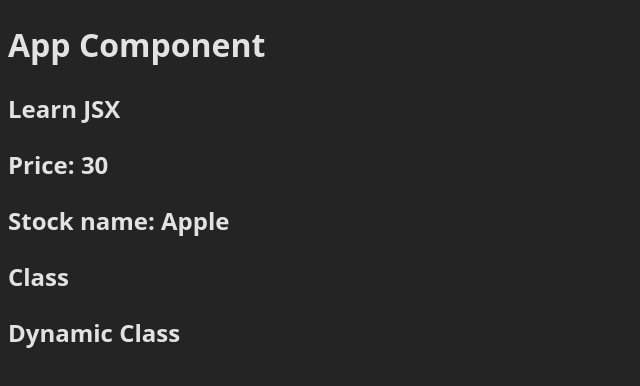
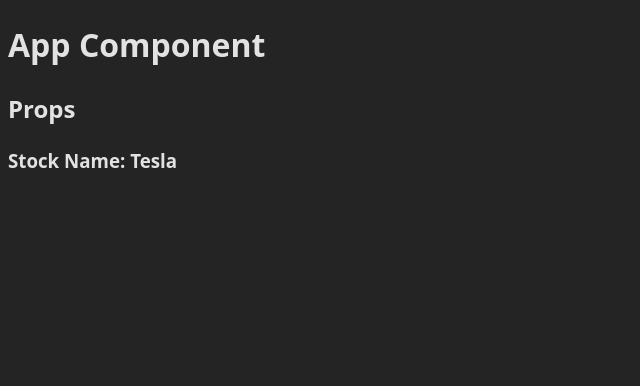
Before and after one commit to asileayuba/stock-prediction-portal, a React (Vite) app in the folder react/my-react-project/: page / in a window 1280 px wide. Shown: the top 386 px of the page, without its empty margins (0-640 px from the left). Built offline with nearby package versions, Linux system fonts and the light colour scheme.

Commit message:
Day 100: Working React for my Stock Prediction Portal

```diff
--- a/react/my-react-project/src/App.jsx
+++ b/react/my-react-project/src/App.jsx
@@ -1,6 +1,7 @@
 import HelloWorld from "./components/HelloWorld"
 import LearnReact from "./components/LearnReact"
 import LearnJSX from "./components/LearnJSX"
+import LearnProps from "./components/LearnProps"
 
 function App() {
 
@@ -9,7 +10,8 @@ function App() {
       <h1>App Component</h1>
       {/* <HelloWorld /> */}
       {/* <LearnReact /> */}
-      <LearnJSX />
+      {/* <LearnJSX /> */}
+      <LearnProps stock='Tesla'/>
     </>
   )
 }
--- /dev/null
+++ b/react/my-react-project/src/components/LearnProps.jsx
@@ -0,0 +1,12 @@
+
+
+const LearnProps = (props) => {
+  return (
+    <>
+      <h2>Props</h2>
+      <h3>Stock Name: {props.stock }</h3>
+    </>
+  )
+}
+
+export default LearnProps
```
